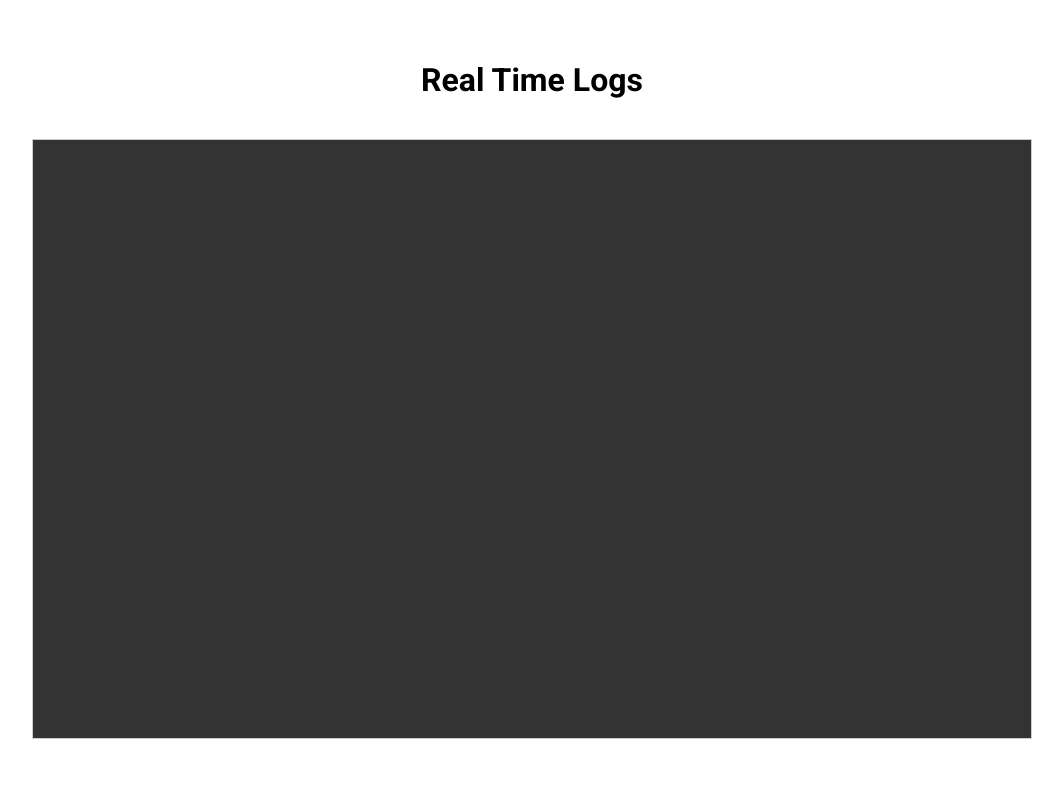
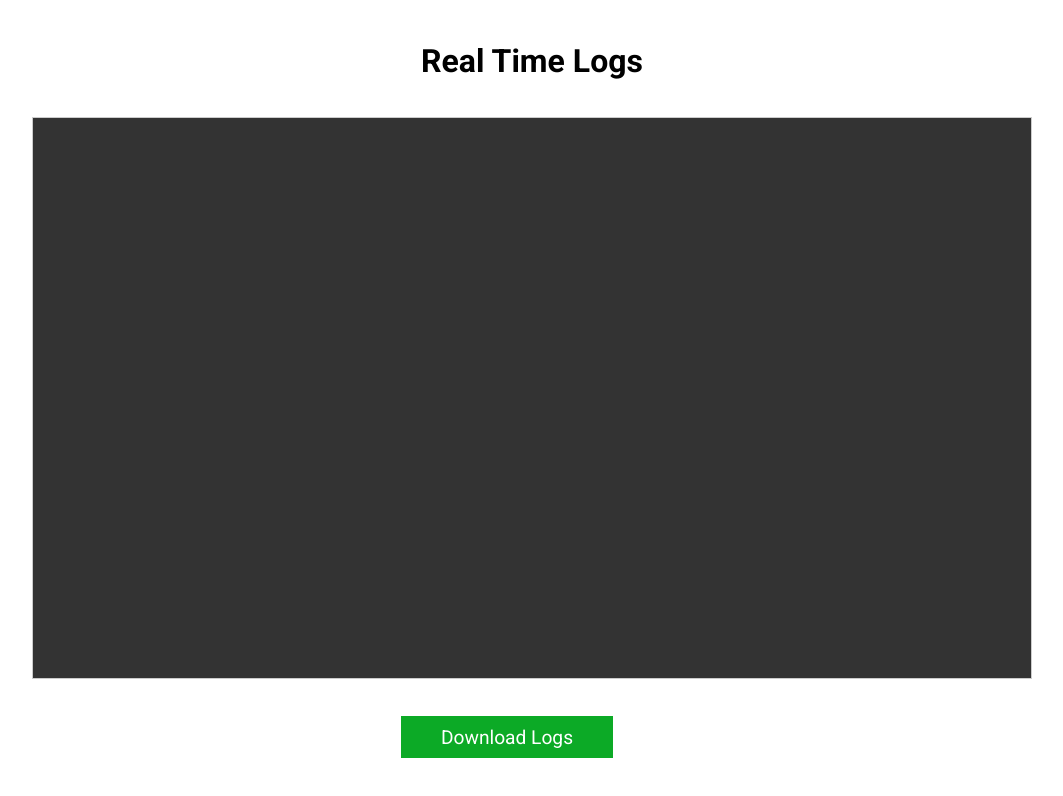
Before and after one commit to ThiagoNelsi/LogClient, a website: page public/index.html in a window 1280 px wide. Shown: the whole page, without its empty margins (108-1171 px from the left). Drawn offline with nearby package versions, Linux system fonts and the light colour scheme; no server answers.

Commit message:
Add download logs feature

```diff
--- a/public/index.html
+++ b/public/index.html
@@ -14,24 +14,36 @@
   <div class="container">
     <h1>Real Time Logs</h1>
     <pre id="logs"></pre>
+    <div class="buttons">
+      <button id="btn-downloadLogs" onclick="download()">Download Logs</button>
+    </div>
   </div>
   <script>
     const logsBox = document.getElementById('logs');
 
     const socket = io('/');
     socket.on('newLog', (log) => {
-      logsBox.innerText += log + '\n';
+      logsBox.innerHTML += `<span>${log}\n</span>`;
       if (logsBox.scrollHeight - logsBox.scrollTop < 1000) logsBox.scrollTop = logsBox.scrollHeight
     });
 
     fetch('/logs').then(async response => {
       response.json().then(logs => {
-        logs.forEach(log => logsBox.innerText += log + '\n');
+        logs.forEach(log => logsBox.innerHTML += `<span>${log}\n</span>`);
       });
       setTimeout(() => {
         logsBox.scrollTop = logsBox.scrollHeight;
       }, 500);
     });
+
+    function download() {
+      const blob = new Blob([logsBox.innerText], { type: 'text/plain' });
+      const a = document.createElement('a');
+      a.setAttribute('download', 'logs');
+      a.setAttribute('href', window.URL.createObjectURL(blob));
+      a.click();
+    }
+
   </script>
 
 </body>
--- a/public/styles.css
+++ b/public/styles.css
@@ -3,6 +3,7 @@
 * {
   padding: 0;
   margin: 0;
+  border: 0;
   box-sizing: border-box;
   text-decoration: none;
   font-family: 'Roboto', sans-serif;
@@ -11,6 +12,7 @@
 .container {
   width: 100%;
   height: 100vh;
+  padding: 2%;
   display: flex;
   justify-content: center;
   align-items: center;
@@ -28,3 +30,14 @@
   padding: 2rem;
   overflow: auto;
 }
+
+.buttons button {
+  font-size: 1.2rem;
+  padding: .6rem 2.5rem;
+}
+
+#btn-downloadLogs {
+  background-color: rgb(12, 170, 38);
+  color: #FFF;
+  margin-right: 50px;
+}
```
